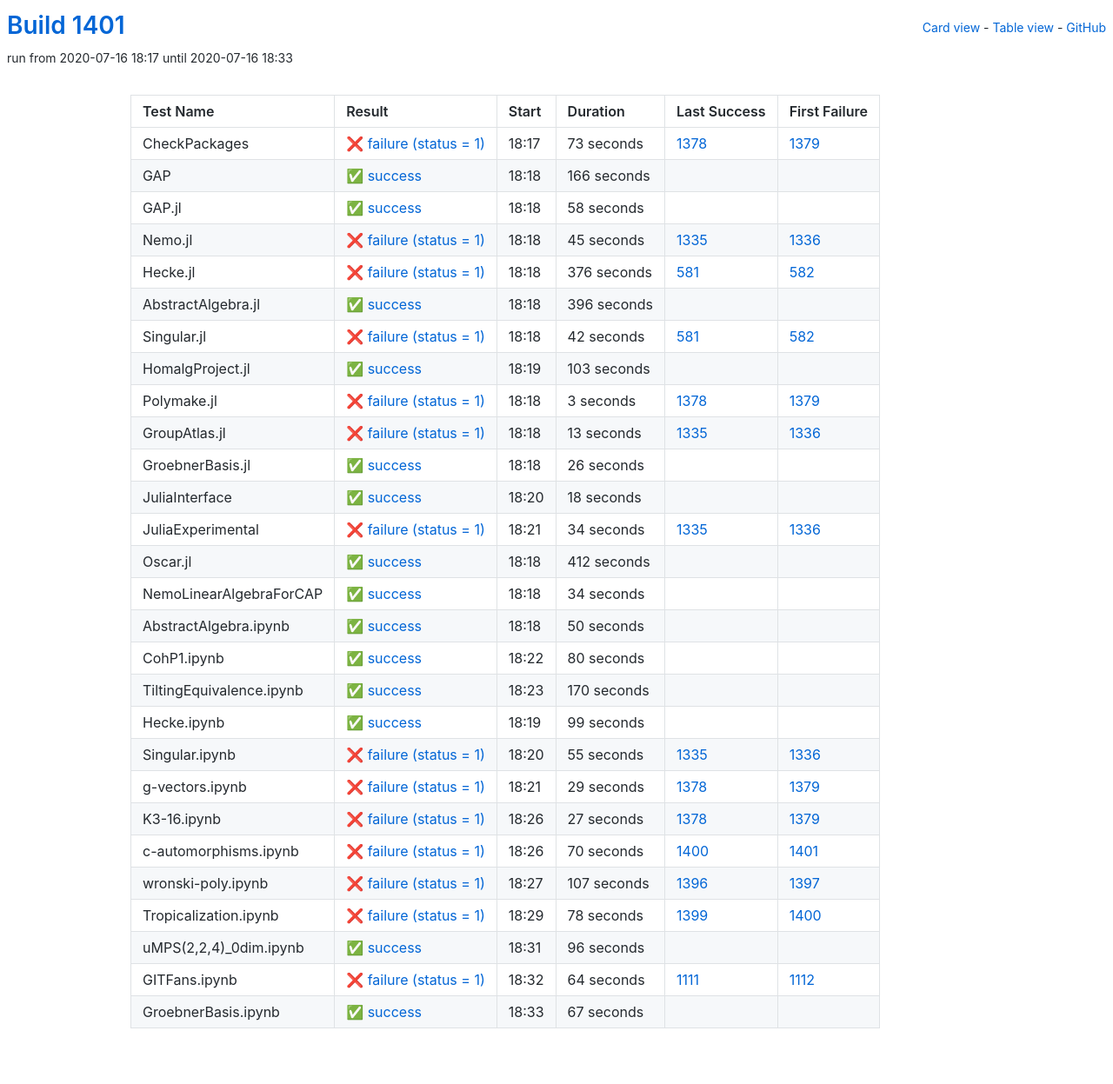
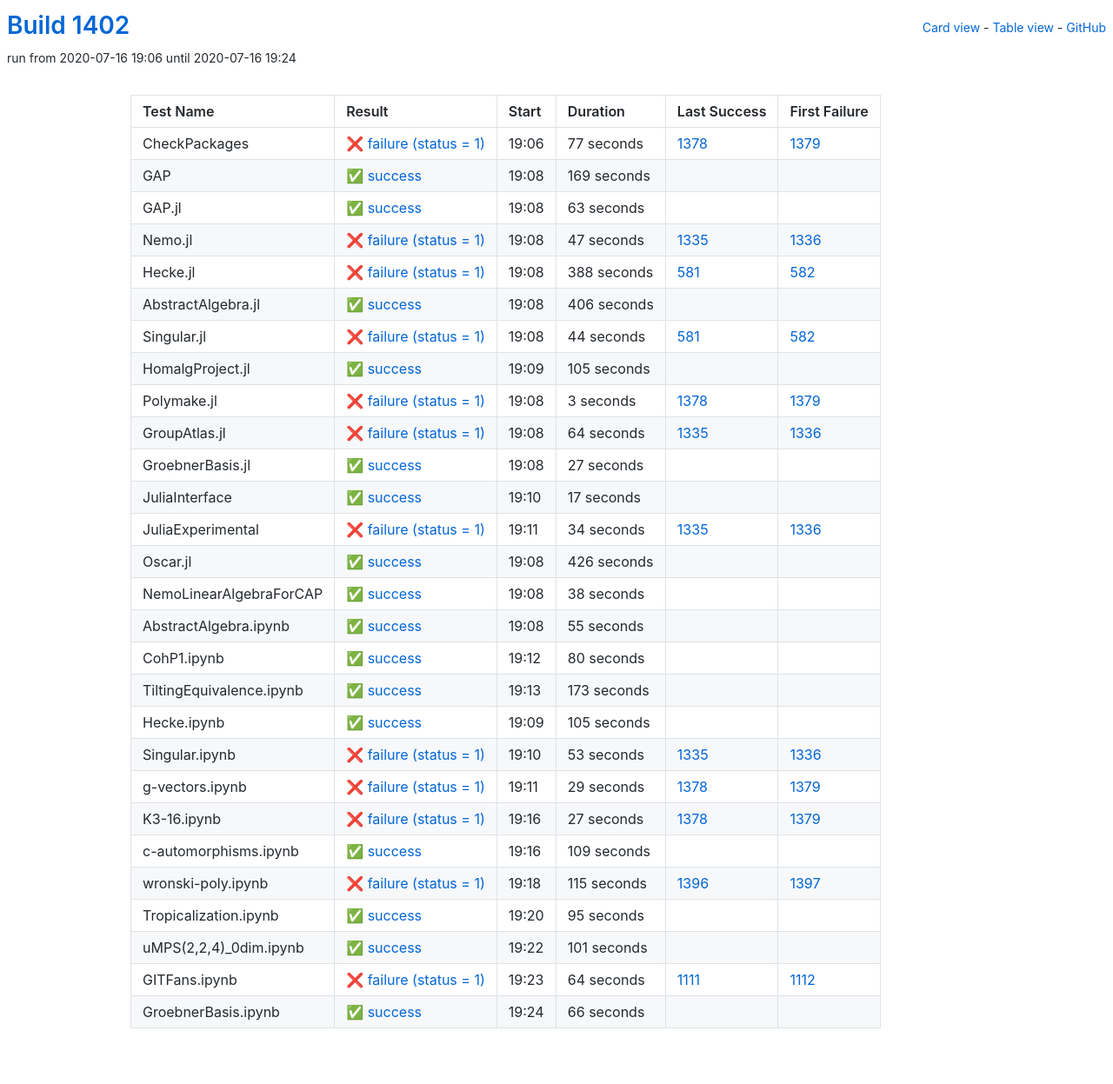
Before and after one commit to oscar-system/oscar-ci-status-1.4, a Jekyll site: the page built from table.html, in a window 1280 px wide. Shown: the whole page at 87% size. Built offline with Jekyll 4.4.1, drawn with Linux system fonts in a browser that asks for light colours.

Commit message:
Build #1402

```diff
--- a/_data/ci.yml
+++ b/_data/ci.yml
@@ -1,6 +1,6 @@
 ---
-build: 1401
-build_url: https://oscarci.mathematik.uni-kl.de/job/oscar-julia-1.4/1401/
+build: 1402
+build_url: https://oscarci.mathematik.uni-kl.de/job/oscar-julia-1.4/1402/
 job: oscar-julia-1.4
 organization: oscar-system
 repo: oscar-ci-status-1.4
@@ -8,104 +8,104 @@ repourl: https://github.com/oscar-system/oscar-ci-status-1.4
 tests:
 - name: CheckPackages
   id: checkpackages
-  log: https://oscarci.mathematik.uni-kl.de/job/oscar-julia-1.4/1401/artifact/logs/build-1401/CheckPackages.log
-  start: 2020-07-16 18:17
+  log: https://oscarci.mathematik.uni-kl.de/job/oscar-julia-1.4/1402/artifact/logs/build-1402/CheckPackages.log
+  start: 2020-07-16 19:06
   success: false
   exitcode: 1
   status: failure
-  duration: 73
+  duration: 77
   last_success: 1378
   last_success_url: https://oscarci.mathematik.uni-kl.de/job/oscar-julia-1.4/1378/
   first_failure: 1379
   first_failure_url: https://oscarci.mathematik.uni-kl.de/job/oscar-julia-1.4/1379/
 - name: GAP
   id: gap
-  log: https://oscarci.mathematik.uni-kl.de/job/oscar-julia-1.4/1401/artifact/logs/build-1401/GAP.log
-  start: 2020-07-16 18:18
+  log: https://oscarci.mathematik.uni-kl.de/job/oscar-julia-1.4/1402/artifact/logs/build-1402/GAP.log
+  start: 2020-07-16 19:08
   success: true
   exitcode: 0
   status: success
-  duration: 166
+  duration: 169
   last_success: false
   last_success_url:
   first_failure: false
   first_failure_url:
 - name: GAP.jl
   id: gap-jl
-  log: https://oscarci.mathematik.uni-kl.de/job/oscar-julia-1.4/1401/artifact/logs/build-1401/GAP.jl.log
-  start: 2020-07-16 18:18
+  log: https://oscarci.mathematik.uni-kl.de/job/oscar-julia-1.4/1402/artifact/logs/build-1402/GAP.jl.log
+  start: 2020-07-16 19:08
   success: true
   exitcode: 0
   status: success
-  duration: 58
+  duration: 63
   last_success: false
   last_success_url:
   first_failure: false
   first_failure_url:
 - name: Nemo.jl
   id: nemo-jl
-  log: https://oscarci.mathematik.uni-kl.de/job/oscar-julia-1.4/1401/artifact/logs/build-1401/Nemo.jl.log
-  start: 2020-07-16 18:18
+  log: https://oscarci.mathematik.uni-kl.de/job/oscar-julia-1.4/1402/artifact/logs/build-1402/Nemo.jl.log
+  start: 2020-07-16 19:08
   success: false
   exitcode: 1
   status: failure
-  duration: 45
+  duration: 47
   last_success: 1335
   last_success_url: https://oscarci.mathematik.uni-kl.de/job/oscar-julia-1.4/1335/
   first_failure: 1336
   first_failure_url: https://oscarci.mathematik.uni-kl.de/job/oscar-julia-1.4/1336/
 - name: Hecke.jl
   id: hecke-jl
-  log: https://oscarci.mathematik.uni-kl.de/job/oscar-julia-1.4/1401/artifact/logs/build-1401/Hecke.jl.log
-  start: 2020-07-16 18:18
+  log: https://oscarci.mathematik.uni-kl.de/job/oscar-julia-1.4/1402/artifact/logs/build-1402/Hecke.jl.log
+  start: 2020-07-16 19:08
   success: false
   exitcode: 1
   status: failure
-  duration: 376
+  duration: 388
   last_success: 581
   last_success_url: https://oscarci.mathematik.uni-kl.de/job/oscar-julia-1.4/581/
   first_failure: 582
   first_failure_url: https://oscarci.mathematik.uni-kl.de/job/oscar-julia-1.4/582/
 - name: AbstractAlgebra.jl
   id: abstractalgebra-jl
-  log: https://oscarci.mathematik.uni-kl.de/job/oscar-julia-1.4/1401/artifact/logs/build-1401/AbstractAlgebra.jl.log
-  start: 2020-07-16 18:18
+  log: https://oscarci.mathematik.uni-kl.de/job/oscar-julia-1.4/1402/artifact/logs/build-1402/AbstractAlgebra.jl.log
+  start: 2020-07-16 19:08
   success: true
   exitcode: 0
   status: success
-  duration: 396
+  duration: 406
   last_success: false
   last_success_url:
   first_failure: false
   first_failure_url:
 - name: Singular.jl
   id: singular-jl
-  log: https://oscarci.mathematik.uni-kl.de/job/oscar-julia-1.4/1401/artifact/logs/build-1401/Singular.jl.log
-  start: 2020-07-16 18:18
+  log: https://oscarci.mathematik.uni-kl.de/job/oscar-julia-1.4/1402/artifact/logs/build-1402/Singular.jl.log
+  start: 2020-07-16 19:08
   success: false
   exitcode: 1
   status: failure
-  duration: 42
+  duration: 44
   last_success: 581
   last_success_url: https://oscarci.mathematik.uni-kl.de/job/oscar-julia-1.4/581/
   first_failure: 582
   first_failure_url: https://oscarci.mathematik.uni-kl.de/job/oscar-julia-1.4/582/
 - name: HomalgProject.jl
   id: homalgproject-jl
-  log: https://oscarci.mathematik.uni-kl.de/job/oscar-julia-1.4/1401/artifact/logs/build-1401/HomalgProject.jl.log
-  start: 2020-07-16 18:19
+  log: https://oscarci.mathematik.uni-kl.de/job/oscar-julia-1.4/1402/artifact/logs/build-1402/HomalgProject.jl.log
+  start: 2020-07-16 19:09
   success: true
   exitcode: 0
   status: success
-  duration: 103
+  duration: 105
   last_success: false
   last_success_url:
   first_failure: false
   first_failure_url:
 - name: Polymake.jl
   id: polymake-jl
-  log: https://oscarci.mathematik.uni-kl.de/job/oscar-julia-1.4/1401/artifact/logs/build-1401/Polymake.jl.log
-  start: 2020-07-16 18:18
+  log: https://oscarci.mathematik.uni-kl.de/job/oscar-julia-1.4/1402/artifact/logs/build-1402/Polymake.jl.log
+  start: 2020-07-16 19:08
   success: false
   exitcode: 1
   status: failure
@@ -116,44 +116,44 @@ tests:
   first_failure_url: https://oscarci.mathematik.uni-kl.de/job/oscar-julia-1.4/1379/
 - name: GroupAtlas.jl
   id: groupatlas-jl
-  log: https://oscarci.mathematik.uni-kl.de/job/oscar-julia-1.4/1401/artifact/logs/build-1401/GroupAtlas.jl.log
-  start: 2020-07-16 18:18
+  log: https://oscarci.mathematik.uni-kl.de/job/oscar-julia-1.4/1402/artifact/logs/build-1402/GroupAtlas.jl.log
+  start: 2020-07-16 19:08
   success: false
   exitcode: 1
   status: failure
-  duration: 13
+  duration: 64
   last_success: 1335
   last_success_url: https://oscarci.mathematik.uni-kl.de/job/oscar-julia-1.4/1335/
   first_failure: 1336
   first_failure_url: https://oscarci.mathematik.uni-kl.de/job/oscar-julia-1.4/1336/
 - name: GroebnerBasis.jl
   id: groebnerbasis-jl
-  log: https://oscarci.mathematik.uni-kl.de/job/oscar-julia-1.4/1401/artifact/logs/build-1401/GroebnerBasis.jl.log
-  start: 2020-07-16 18:18
+  log: https://oscarci.mathematik.uni-kl.de/job/oscar-julia-1.4/1402/artifact/logs/build-1402/GroebnerBasis.jl.log
+  start: 2020-07-16 19:08
   success: true
   exitcode: 0
   status: success
-  duration: 26
+  duration: 27
   last_success: false
   last_success_url:
   first_failure: false
   first_failure_url:
 - name: JuliaInterface
   id: juliainterface
-  log: https://oscarci.mathematik.uni-kl.de/job/oscar-julia-1.4/1401/artifact/logs/build-1401/JuliaInterface.log
-  start: 2020-07-16 18:20
+  log: https://oscarci.mathematik.uni-kl.de/job/oscar-julia-1.4/1402/artifact/logs/build-1402/JuliaInterface.log
+  start: 2020-07-16 19:10
   success: true
   exitcode: 0
   status: success
-  duration: 18
+  duration: 17
   last_success: false
   last_success_url:
   first_failure: false
   first_failure_url:
 - name: JuliaExperimental
   id: juliaexperimental
-  log: https://oscarci.mathematik.uni-kl.de/job/oscar-julia-1.4/1401/artifact/logs/build-1401/JuliaExperimental.log
-  start: 2020-07-16 18:21
+  log: https://oscarci.mathematik.uni-kl.de/job/oscar-julia-1.4/1402/artifact/logs/build-1402/JuliaExperimental.log
+  start: 2020-07-16 19:11
   success: false
   exitcode: 1
   status: failure
@@ -164,44 +164,44 @@ tests:
   first_failure_url: https://oscarci.mathematik.uni-kl.de/job/oscar-julia-1.4/1336/
 - name: Oscar.jl
   id: oscar-jl
-  log: https://oscarci.mathematik.uni-kl.de/job/oscar-julia-1.4/1401/artifact/logs/build-1401/Oscar.jl.log
-  start: 2020-07-16 18:18
+  log: https://oscarci.mathematik.uni-kl.de/job/oscar-julia-1.4/1402/artifact/logs/build-1402/Oscar.jl.log
+  start: 2020-07-16 19:08
   success: true
   exitcode: 0
   status: success
-  duration: 412
+  duration: 426
   last_success: false
   last_success_url:
   first_failure: false
   first_failure_url:
 - name: NemoLinearAlgebraForCAP
   id: nemolinearalgebraforcap
-  log: https://oscarci.mathematik.uni-kl.de/job/oscar-julia-1.4/1401/artifact/logs/build-1401/NemoLinearAlgebraForCAP.log
-  start: 2020-07-16 18:18
+  log: https://oscarci.mathematik.uni-kl.de/job/oscar-julia-1.4/1402/artifact/logs/build-1402/NemoLinearAlgebraForCAP.log
+  start: 2020-07-16 19:08
   success: true
   exitcode: 0
   status: success
-  duration: 34
+  duration: 38
   last_success: false
   last_success_url:
   first_failure: false
   first_failure_url:
 - name: AbstractAlgebra.ipynb
   id: abstractalgebra-ipynb
-  log: https://oscarci.mathematik.uni-kl.de/job/oscar-julia-1.4/1401/artifact/logs/build-1401/AbstractAlgebra.ipynb.log
-  start: 2020-07-16 18:18
+  log: https://oscarci.mathematik.uni-kl.de/job/oscar-julia-1.4/1402/artifact/logs/build-1402/AbstractAlgebra.ipynb.log
+  start: 2020-07-16 19:08
   success: true
   exitcode: 0
   status: success
-  duration: 50
+  duration: 55
   last_success: false
   last_success_url:
   first_failure: false
   first_failure_url:
 - name: CohP1.ipynb
   id: cohp1-ipynb
-  log: https://oscarci.mathematik.uni-kl.de/job/oscar-julia-1.4/1401/artifact/logs/build-1401/CohP1.ipynb.log
-  start: 2020-07-16 18:22
+  log: https://oscarci.mathematik.uni-kl.de/job/oscar-julia-1.4/1402/artifact/logs/build-1402/CohP1.ipynb.log
+  start: 2020-07-16 19:12
   success: true
   exitcode: 0
   status: success
@@ -212,44 +212,44 @@ tests:
   first_failure_url:
 - name: TiltingEquivalence.ipynb
   id: tiltingequivalence-ipynb
-  log: https://oscarci.mathematik.uni-kl.de/job/oscar-julia-1.4/1401/artifact/logs/build-1401/TiltingEquivalence.ipynb.log
-  start: 2020-07-16 18:23
+  log: https://oscarci.mathematik.uni-kl.de/job/oscar-julia-1.4/1402/artifact/logs/build-1402/TiltingEquivalence.ipynb.log
+  start: 2020-07-16 19:13
   success: true
   exitcode: 0
   status: success
-  duration: 170
+  duration: 173
   last_success: false
   last_success_url:
   first_failure: false
   first_failure_url:
 - name: Hecke.ipynb
   id: hecke-ipynb
-  log: https://oscarci.mathematik.uni-kl.de/job/oscar-julia-1.4/1401/artifact/logs/build-1401/Hecke.ipynb.log
-  start: 2020-07-16 18:19
+  log: https://oscarci.mathematik.uni-kl.de/job/oscar-julia-1.4/1402/artifact/logs/build-1402/Hecke.ipynb.log
+  start: 2020-07-16 19:09
   success: true
   exitcode: 0
   status: success
-  duration: 99
+  duration: 105
   last_success: false
   last_success_url:
   first_failure: false
   first_failure_url:
 - name: Singular.ipynb
   id: singular-ipynb
-  log: https://oscarci.mathematik.uni-kl.de/job/oscar-julia-1.4/1401/artifact/logs/build-1401/Singular.ipynb.log
-  start: 2020-07-16 18:20
+  log: https://oscarci.mathematik.uni-kl.de/job/oscar-julia-1.4/1402/artifact/logs/build-1402/Singular.ipynb.log
+  start: 2020-07-16 19:10
   success: false
   exitcode: 1
   status: failure
-  duration: 55
+  duration: 53
   last_success: 1335
   last_success_url: https://oscarci.mathematik.uni-kl.de/job/oscar-julia-1.4/1335/
   first_failure: 1336
   first_failure_url: https://oscarci.mathematik.uni-kl.de/job/oscar-julia-1.4/1336/
 - name: g-vectors.ipynb
   id: g-vectors-ipynb
-  log: https://oscarci.mathematik.uni-kl.de/job/oscar-julia-1.4/1401/artifact/logs/build-1401/g-vectors.ipynb.log
-  start: 2020-07-16 18:21
+  log: https://oscarci.mathematik.uni-kl.de/job/oscar-julia-1.4/1402/artifact/logs/build-1402/g-vectors.ipynb.log
+  start: 2020-07-16 19:11
   success: false
   exitcode: 1
   status: failure
@@ -260,8 +260,8 @@ tests:
   first_failure_url: https://oscarci.mathematik.uni-kl.de/job/oscar-julia-1.4/1379/
 - name: K3-16.ipynb
   id: k3-16-ipynb
-  log: https://oscarci.mathematik.uni-kl.de/job/oscar-julia-1.4/1401/artifact/logs/build-1401/K3-16.ipynb.log
-  start: 2020-07-16 18:26
+  log: https://oscarci.mathematik.uni-kl.de/job/oscar-julia-1.4/1402/artifact/logs/build-1402/K3-16.ipynb.log
+  start: 2020-07-16 19:16
   success: false
   exitcode: 1
   status: failure
@@ -272,56 +272,56 @@ tests:
   first_failure_url: https://oscarci.mathematik.uni-kl.de/job/oscar-julia-1.4/1379/
 - name: c-automorphisms.ipynb
   id: c-automorphisms-ipynb
-  log: https://oscarci.mathematik.uni-kl.de/job/oscar-julia-1.4/1401/artifact/logs/build-1401/c-automorphisms.ipynb.log
-  start: 2020-07-16 18:26
+  log: https://oscarci.mathematik.uni-kl.de/job/oscar-julia-1.4/1402/artifact/logs/build-1402/c-automorphisms.ipynb.log
+  start: 2020-07-16 19:16
+  success: true
+  exitcode: 0
+  status: success
+  duration: 109
+  last_success: false
+  last_success_url:
+  first_failure: false
+  first_failure_url:
+- name: wronski-poly.ipynb
+  id: wronski-poly-ipynb
+  log: https://oscarci.mathematik.uni-kl.de/job/oscar-julia-1.4/1402/artifact/logs/build-1402/wronski-poly.ipynb.log
+  start: 2020-07-16 19:18
   success: false
   exitcode: 1
   status: failure
-  duration: 70
-  last_success: 1400
-  last_success_url: https://oscarci.mathematik.uni-kl.de/job/oscar-julia-1.4/1400/
-  first_failure: 1401
-  first_failure_url: https://oscarci.mathematik.uni-kl.de/job/oscar-julia-1.4/1401/
-- name: wronski-poly.ipynb
-  id: wronski-poly-ipynb
-  log: https://oscarci.mathematik.uni-kl.de/job/oscar-julia-1.4/1401/artifact/logs/build-1401/wronski-poly.ipynb.log
-  start: 2020-07-16 18:27
-  success: false
-  exitcode: 1
-  status: failure
-  duration: 107
+  duration: 115
   last_success: 1396
   last_success_url: https://oscarci.mathematik.uni-kl.de/job/oscar-julia-1.4/1396/
   first_failure: 1397
   first_failure_url: https://oscarci.mathematik.uni-kl.de/job/oscar-julia-1.4/1397/
 - name: Tropicalization.ipynb
   id: tropicalization-ipynb
-  log: https://oscarci.mathematik.uni-kl.de/job/oscar-julia-1.4/1401/artifact/logs/build-1401/Tropicalization.ipynb.log
-  start: 2020-07-16 18:29
-  success: false
-  exitcode: 1
-  status: failure
-  duration: 78
-  last_success: 1399
-  last_success_url: https://oscarci.mathematik.uni-kl.de/job/oscar-julia-1.4/1399/
-  first_failure: 1400
-  first_failure_url: https://oscarci.mathematik.uni-kl.de/job/oscar-julia-1.4/1400/
-- name: uMPS(2,2,4)_0dim.ipynb
-  id: umps-2-2-4-0dim-ipynb
-  log: https://oscarci.mathematik.uni-kl.de/job/oscar-julia-1.4/1401/artifact/logs/build-1401/uMPS-2-2-4-_0dim.ipynb.log
-  start: 2020-07-16 18:31
+  log: https://oscarci.mathematik.uni-kl.de/job/oscar-julia-1.4/1402/artifact/logs/build-1402/Tropicalization.ipynb.log
+  start: 2020-07-16 19:20
   success: true
   exitcode: 0
   status: success
-  duration: 96
+  duration: 95
+  last_success: false
+  last_success_url:
+  first_failure: false
+  first_failure_url:
+- name: uMPS(2,2,4)_0dim.ipynb
+  id: umps-2-2-4-0dim-ipynb
+  log: https://oscarci.mathematik.uni-kl.de/job/oscar-julia-1.4/1402/artifact/logs/build-1402/uMPS-2-2-4-_0dim.ipynb.log
+  start: 2020-07-16 19:22
+  success: true
+  exitcode: 0
+  status: success
+  duration: 101
   last_success: false
   last_success_url:
   first_failure: false
   first_failure_url:
 - name: GITFans.ipynb
   id: gitfans-ipynb
-  log: https://oscarci.mathematik.uni-kl.de/job/oscar-julia-1.4/1401/artifact/logs/build-1401/GITFans.ipynb.log
-  start: 2020-07-16 18:32
+  log: https://oscarci.mathematik.uni-kl.de/job/oscar-julia-1.4/1402/artifact/logs/build-1402/GITFans.ipynb.log
+  start: 2020-07-16 19:23
   success: false
   exitcode: 1
   status: failure
@@ -332,12 +332,12 @@ tests:
   first_failure_url: https://oscarci.mathematik.uni-kl.de/job/oscar-julia-1.4/1112/
 - name: GroebnerBasis.ipynb
   id: groebnerbasis-ipynb
-  log: https://oscarci.mathematik.uni-kl.de/job/oscar-julia-1.4/1401/artifact/logs/build-1401/GroebnerBasis.ipynb.log
-  start: 2020-07-16 18:33
+  log: https://oscarci.mathematik.uni-kl.de/job/oscar-julia-1.4/1402/artifact/logs/build-1402/GroebnerBasis.ipynb.log
+  start: 2020-07-16 19:24
   success: true
   exitcode: 0
   status: success
-  duration: 67
+  duration: 66
   last_success: false
   last_success_url:
   first_failure: false
```
Also changed, not shown: README.md.
